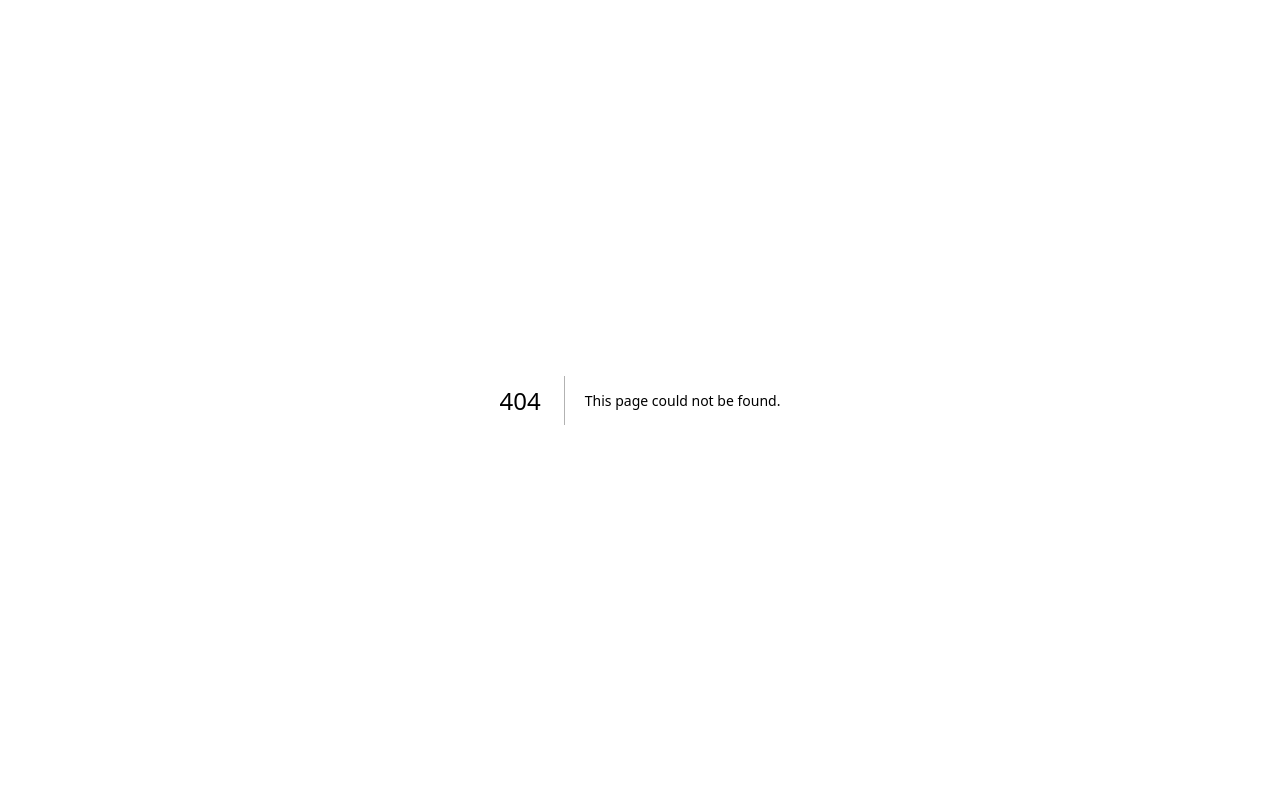
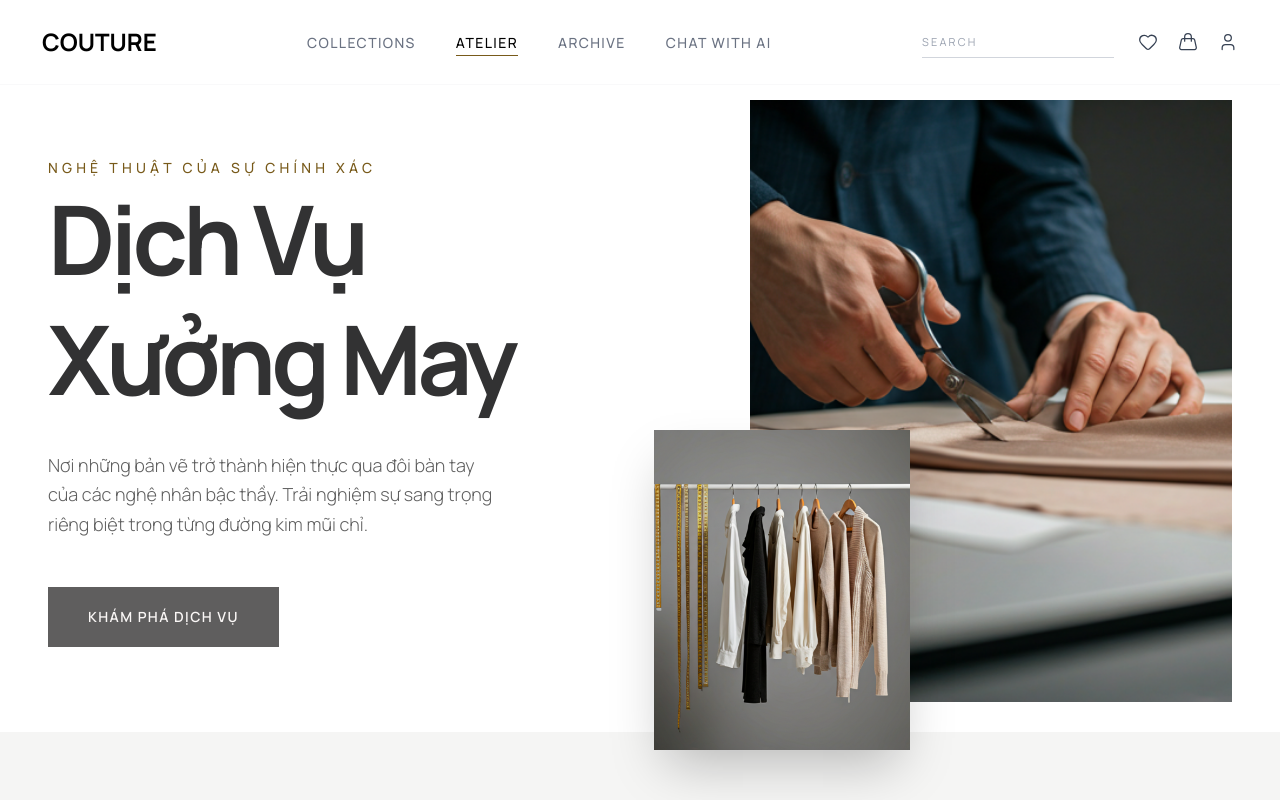
Before and after one commit to ThaiThanhQuan/fashion, a Next.js app: page /atelier in a window 1280 px wide. Before the commit this address had no page. Shown: the top 800 px of the page. Built offline with nearby package versions, Linux system fonts and the light colour scheme.

Commit message:
design base atelier page

```diff
--- /dev/null
+++ b/src/app/(public)/atelier/components/AtelierContent/AtelierContent.tsx
@@ -0,0 +1,29 @@
+function AtelierContent() {
+  return (
+    <div className="">
+      <span className="text-(--primary-color) font-medium tracking-[0.3em] uppercase mb-6 text-sm">
+        Nghệ Thuật Của Sự Chính Xác
+      </span>
+      <h1 className="text-8xl font-bold tracking-tighter text-[#323233] leading-tight mb-8">
+        Dịch Vụ <br />
+        Xưởng May
+      </h1>
+      <p className="text-lg text-[#5f5f5f] max-w-md mb-12 font-light leading-relaxed">
+        Nơi những bản vẽ trở thành hiện thực qua đôi bàn tay của các nghệ nhân
+        bậc thầy. Trải nghiệm sự sang trọng riêng biệt trong từng đường kim mũi
+        chỉ.
+      </p>
+
+      <div>
+        <a
+          className="inline-block bg-[#5f5e5e] text-[#faf7f6] px-10 py-5 text-sm uppercase tracking-widest font-semibold hover:bg-[#535252] transition-all duration-300"
+          href="#"
+        >
+          Khám Phá Dịch Vụ
+        </a>
+      </div>
+    </div>
+  );
+}
+
+export default AtelierContent;
--- /dev/null
+++ b/src/app/(public)/atelier/components/AtelierGallery/AtelierGallery.tsx
@@ -0,0 +1,26 @@
+import { images } from "@/src/assets/images";
+import Image from "next/image";
+
+function AtelierGallery() {
+  return (
+    <div className="relative aspect-4/5">
+      <Image
+        src={images.atelier1}
+        alt="Atelier 1"
+        fill
+        className="object-cover w-full h-full"
+      />
+
+      <div className="absolute -bottom-12 -left-24 w-64 h-80 overflow-hidden shadow-2xl">
+        <Image
+          src={images.atelier2}
+          alt="Atelier 2"
+          fill
+          className="w-full h-full object-cover"
+        />
+      </div>
+    </div>
+  );
+}
+
+export default AtelierGallery;
--- /dev/null
+++ b/src/app/(public)/atelier/page.tsx
@@ -0,0 +1,19 @@
+import AtelierContent from "./components/AtelierContent/AtelierContent";
+import AtelierGallery from "./components/AtelierGallery/AtelierGallery";
+
+function AtelierPage() {
+  return (
+    <div className="px-(--padding-width) ">
+      <div className="grid grid-cols-12 gap-5 pb-7.5">
+        <div className="col-span-7 flex flex-col justify-center">
+          <AtelierContent />
+        </div>
+        <div className="col-span-5">
+          <AtelierGallery />
+        </div>
+      </div>
+    </div>
+  );
+}
+
+export default AtelierPage;
--- a/src/app/(public)/collections/data.ts
+++ b/src/app/(public)/collections/data.ts
@@ -46,7 +46,7 @@ export const CollectionsMockData: ICollectionsItem[] = [
     thumbnail: images.collection5,
   },
   {
-    id: "3",
+    id: "6",
     title: "Quần Palazzo",
     description: "Ngà Voi / Hỗn Hợp Linen",
     price: 1100,
--- a/src/app/(public)/collections/page.tsx
+++ b/src/app/(public)/collections/page.tsx
@@ -4,7 +4,7 @@ import FilterSection from "./components/FilterSection/FilterSection";
 import ViewMore from "./components/ViewMore/ViewMore";
 import { CollectionsMockData } from "./data";
 
-function Collections() {
+function CollectionsPage() {
   return (
     <div className="">
       <CollectionsHeader />
@@ -27,4 +27,4 @@ function Collections() {
   );
 }
 
-export default Collections;
+export default CollectionsPage;
--- a/src/assets/images/index.ts
+++ b/src/assets/images/index.ts
@@ -15,6 +15,8 @@ import collection3 from "./store/collection3.png";
 import collection4 from "./store/collection4.png";
 import collection5 from "./store/collection5.png";
 import collection6 from "./store/collection6.png";
+import atelier1 from "./store/atelier1.png";
+import atelier2 from "./store/atelier2.png";
 
 export const images = {
   brand,
@@ -34,4 +36,6 @@ export const images = {
   collection4,
   collection5,
   collection6,
+  atelier1,
+  atelier2,
 };
```
Also changed, not shown: src/assets/images/store/atelier1.png (added), src/assets/images/store/atelier2.png (added).
